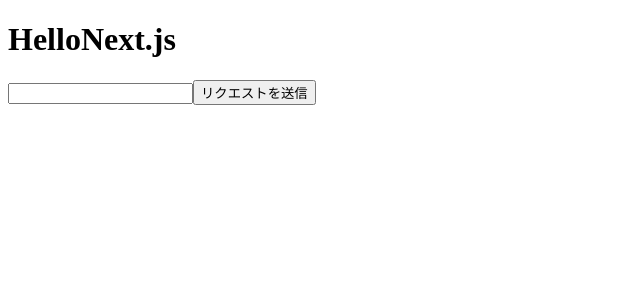
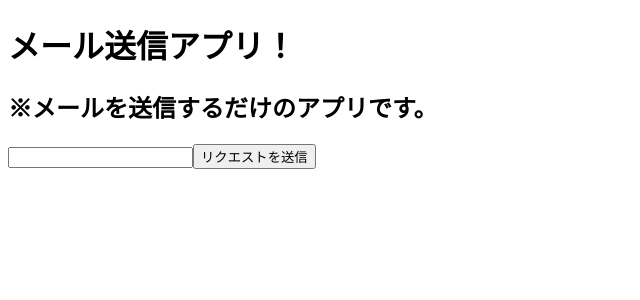
Before and after one commit to mappy0120/duemate-practice, a Next.js app in the folder apps/login-practice/: page / in a window 1280 px wide. Shown: the top 300 px of the page, without its empty margins (0-640 px from the left). Built offline with nearby package versions, Linux system fonts and the light colour scheme.

Commit message:
fix: add use client directive

```diff
--- a/apps/login-practice/app/page.tsx
+++ b/apps/login-practice/app/page.tsx
@@ -1,9 +1,18 @@
-export default function page() {
+'use client';
+
+import { useEffect, useState } from 'react';
+
+export default function Page() {
+  const [email, setEmail] = useState('sample@email.com');
+  const [password, setPassword] = useState('samplepassword0123');
+
   return (
-    <>
-      <h1>HelloNext.js</h1>
-      <input name="myinput" type="email" />
+    <form>
+      <h1>メール送信アプリ！</h1>
+      <h2>※メールを送信するだけのアプリです。</h2>
+
+      <input name="email" type="email" />
       <input type="submit" value="リクエストを送信" />
-    </>
+    </form>
   );
 }
```
